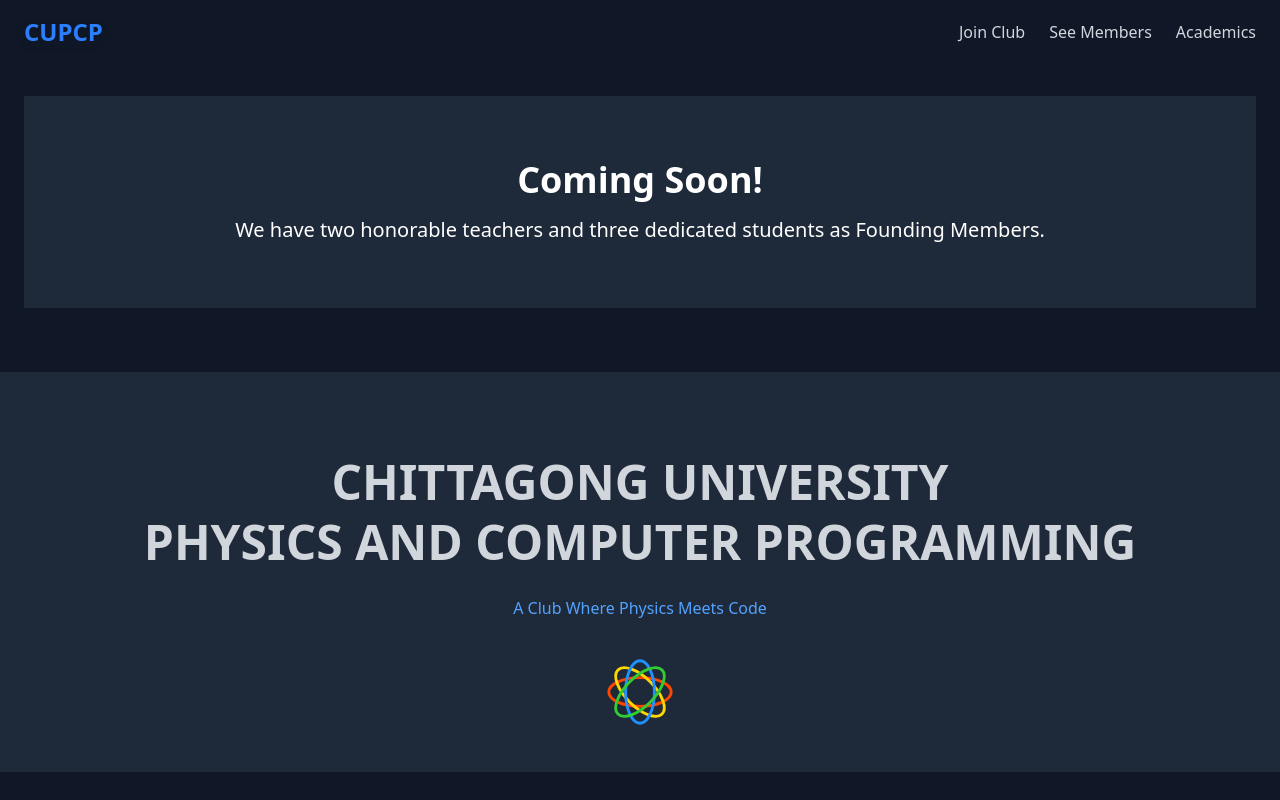
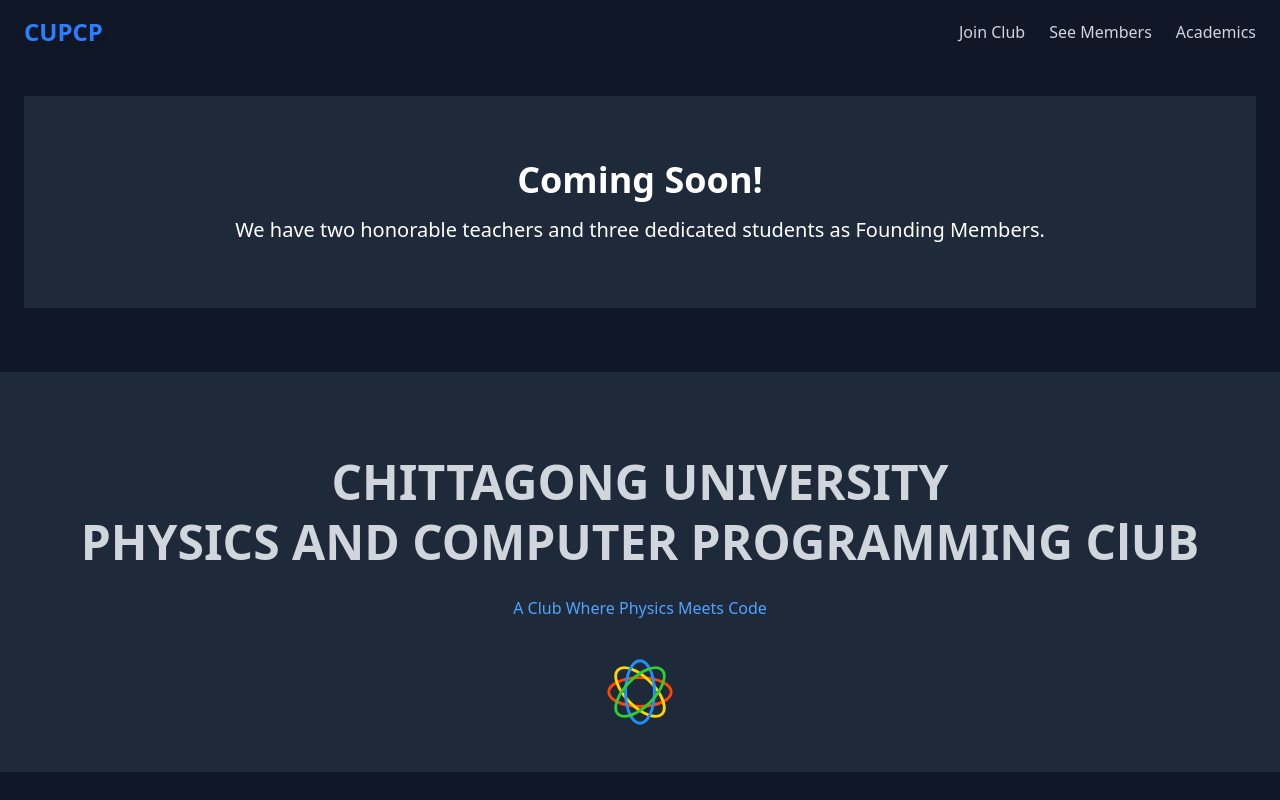
Before and after one commit to niazroky/cupcp_frontend, a React (Vite) app: page /members in a window 1280 px wide. Shown: the top 800 px of the page. Built offline with nearby package versions, Linux system fonts and the light colour scheme.

Commit message:
Added 'Club' text

```diff
--- a/src/components/CupcpHome/Hero.jsx
+++ b/src/components/CupcpHome/Hero.jsx
@@ -14,7 +14,7 @@ const Hero = () => {
           <h1 className="text-4xl sm:text-5xl font-bold leading-tight pt-12 pb-4 text-gray-300">
             CHITTAGONG UNIVERSITY
             <br />
-            PHYSICS AND COMPUTER PROGRAMMING
+            PHYSICS AND COMPUTER PROGRAMMING ClUB
           </h1>
           <p className="text-sm sm:text-base text-blue-400 font-medium">
             A Club Where Physics Meets Code
```
